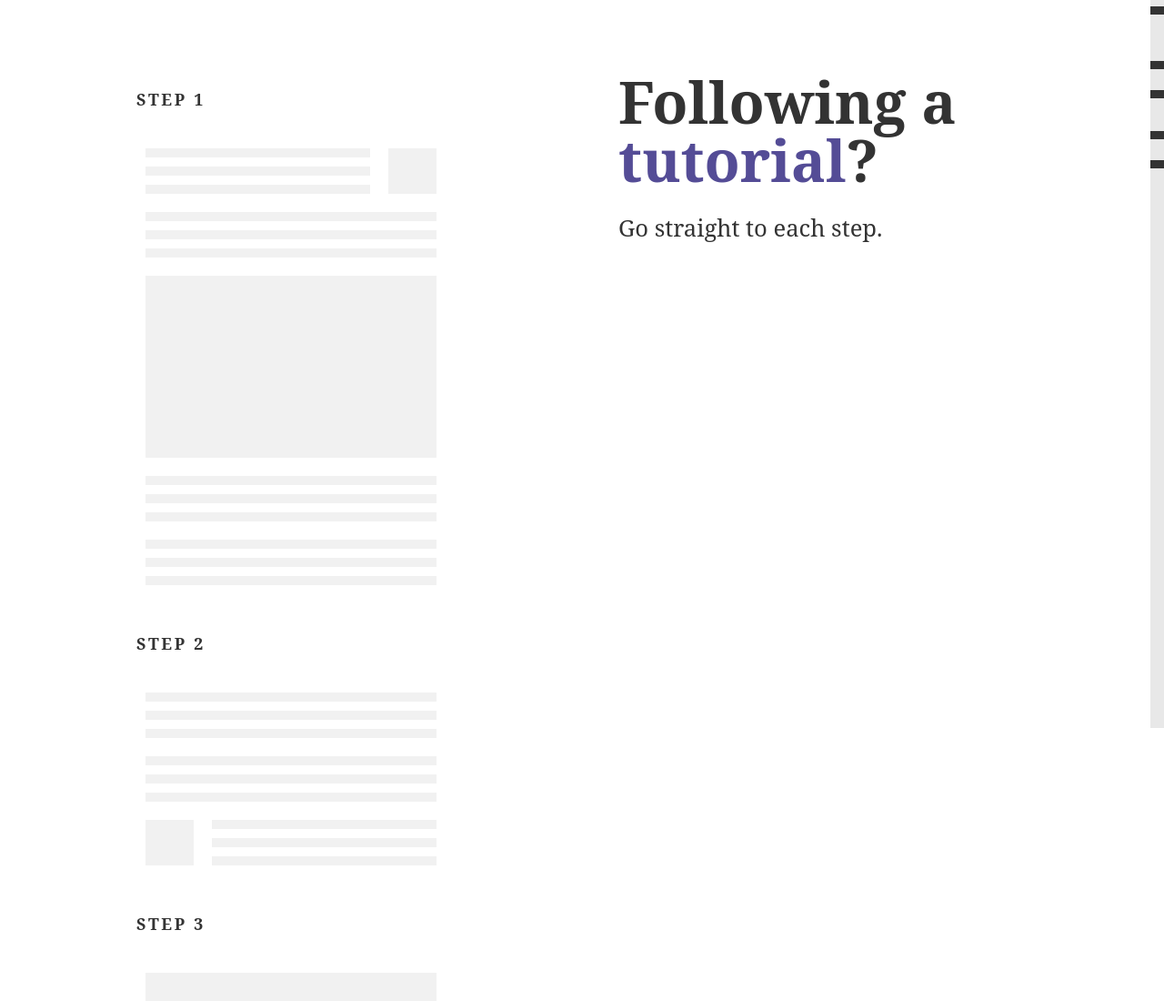
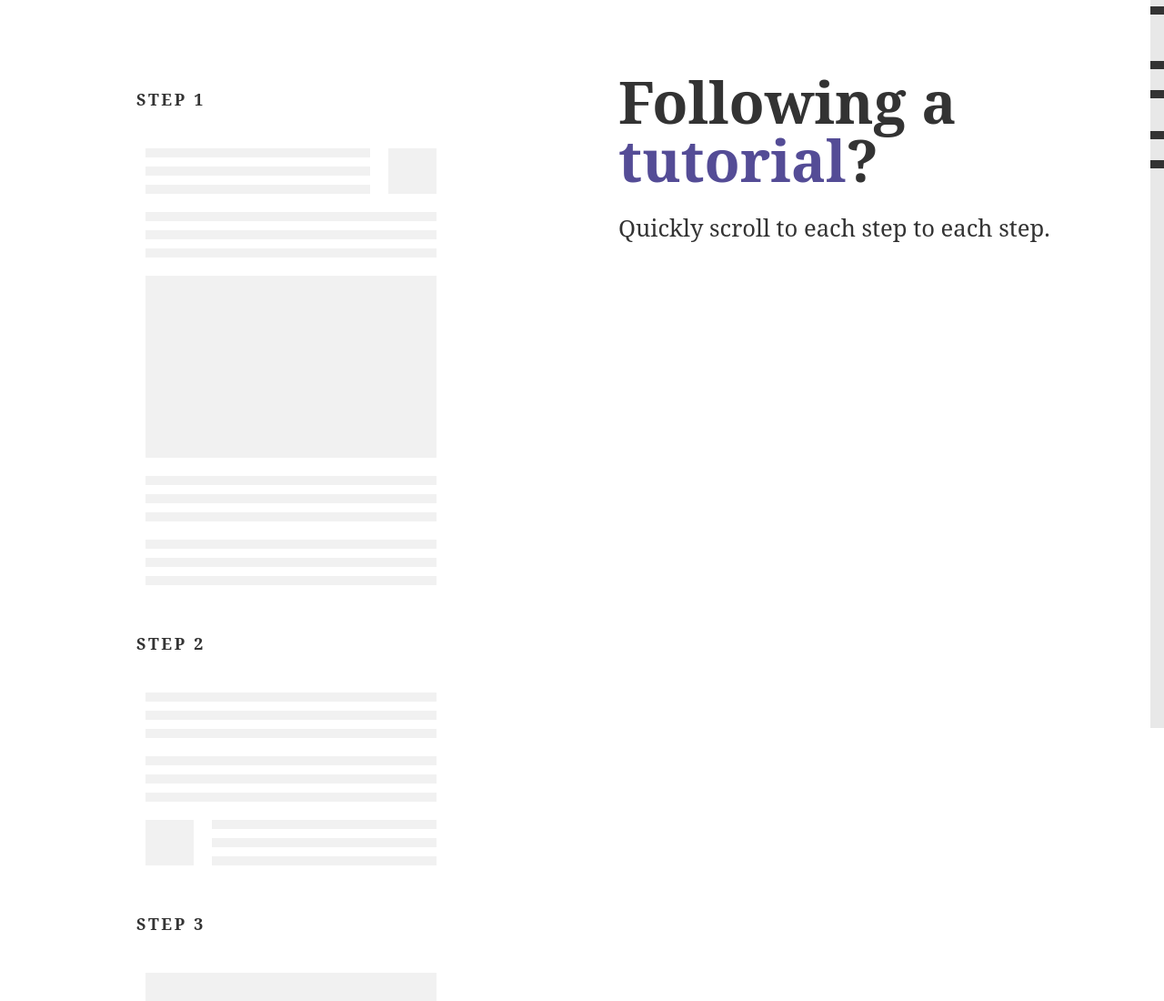
Before and after one commit to pmrt/webmarks, a website: page index.html in a window 1280 px wide. Shown: the top 1100 px of the page at 91% size. Drawn offline with Linux system fonts and the light colour scheme.

Commit message:
edit tutorial subtitle

```diff
--- a/index.html
+++ b/index.html
@@ -386,7 +386,7 @@
                 <div class="text">
                     <div class="sticky">
                         <h1>Following a <span class="highlight">tutorial</span>?</h1>
-                        <h3>Go straight to each step.</h3>
+                        <h3>Quickly scroll to each step to each step.</h3>
                     </div>
                 </div>
             </div>
```
